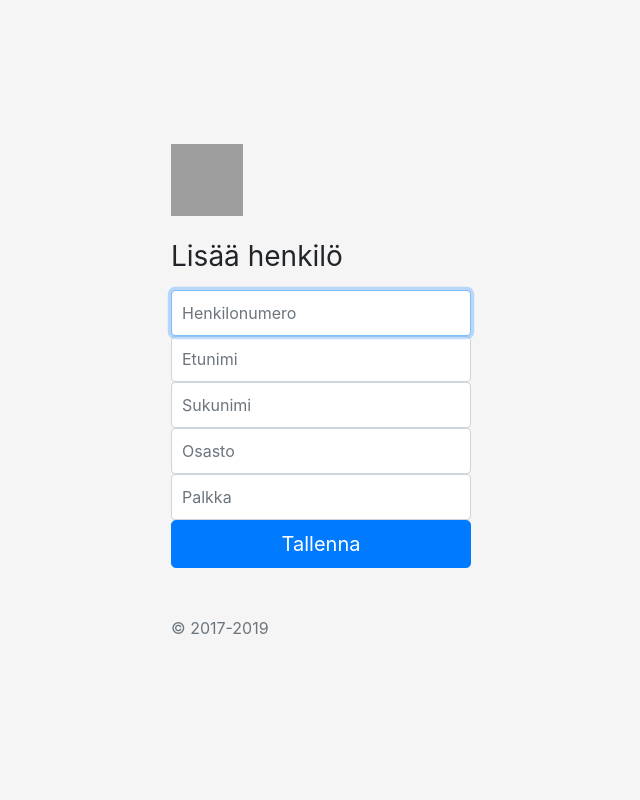
After one commit to leipomalla/symphony, a PHP site: page /HenkilonSyotto.php in a window 1280 px wide. The commit adds this page. Shown: the whole page, without its empty margins (319-959 px from the left). Run offline with PHP 8.4, Linux system fonts and the light colour scheme; grey boxes are pictures that could not be loaded.

```diff
--- /dev/null
+++ b/Luokat_Oliot/Henkilosto/HenkilonSyotto.php
@@ -0,0 +1,41 @@
+<!doctype html>
+<html lang="en">
+
+<head>
+    <!-- Required meta tags -->
+    <meta charset="utf-8">
+    <meta name="viewport" content="width=device-width, initial-scale=1, shrink-to-fit=no">
+
+    <!-- Bootstrap CSS -->
+    <link rel="stylesheet" href="https://stackpath.bootstrapcdn.com/bootstrap/4.3.1/css/bootstrap.min.css" integrity="sha384-ggOyR0iXCbMQv3Xipma34MD+dH/1fQ784/j6cY/iJTQUOhcWr7x9JvoRxT2MZw1T" crossorigin="anonymous">
+    <link rel="stylesheet" href="henkilo.css">
+    <title>Lisää henkilö</title>
+</head>
+
+<body>
+    <form class="form-signin" action="henkilonLisays.php" method="POST">
+        <img class="mb-4" src="/docs/4.3/assets/brand/bootstrap-solid.svg" alt="" width="72" height="72">
+        <h1 class="h3 mb-3 font-weight-normal">Lisää henkilö</h1>
+        <label for="inputHenkilonumero" class="sr-only">Henkilönumero</label>
+        <input name="henkilonumero" type="text" id="inputHenkilonumero" class="form-control" placeholder="Henkilonumero" required autofocus>
+        <label for="inputEtunimi" class="sr-only">Etunimi</label>
+        <input name="etunimi" type="text" id="inputEtunimi" class="form-control" placeholder="Etunimi" required>
+        <label for="inputSukunimi" class="sr-only">Sukunimi</label>
+        <input name="sukunimi" type="text" id="inputSukunimi" class="form-control" placeholder="Sukunimi" required>
+        <label for="inputOsasto" class="sr-only">Osasto</label>
+        <input name="osasto" type="text" id="inputOsasto" class="form-control" placeholder="Osasto" required>
+        <label for="inputPalkka" class="sr-only">Palkka</label>
+        <input name="palkka" type="text" id="inputPalkka" class="form-control" placeholder="Palkka" required>
+
+        <button class="btn btn-lg btn-primary btn-block" type="submit">Tallenna</button>
+        <p class="mt-5 mb-3 text-muted">&copy; 2017-2019</p>
+    </form>
+
+    <!-- Optional JavaScript -->
+    <!-- jQuery first, then Popper.js, then Bootstrap JS -->
+    <script src="https://code.jquery.com/jquery-3.3.1.slim.min.js" integrity="sha384-q8i/X+965DzO0rT7abK41JStQIAqVgRVzpbzo5smXKp4YfRvH+8abtTE1Pi6jizo" crossorigin="anonymous"></script>
+    <script src="https://cdnjs.cloudflare.com/ajax/libs/popper.js/1.14.7/umd/popper.min.js" integrity="sha384-UO2eT0CpHqdSJQ6hJty5KVphtPhzWj9WO1clHTMGa3JDZwrnQq4sF86dIHNDz0W1" crossorigin="anonymous"></script>
+    <script src="https://stackpath.bootstrapcdn.com/bootstrap/4.3.1/js/bootstrap.min.js" integrity="sha384-JjSmVgyd0p3pXB1rRibZUAYoIIy6OrQ6VrjIEaFf/nJGzIxFDsf4x0xIM+B07jRM" crossorigin="anonymous"></script>
+</body>
+
+</html>
--- /dev/null
+++ b/Luokat_Oliot/Henkilosto/henkilo.css
@@ -0,0 +1,44 @@
+html,
+body {
+  height: 100%;
+}
+
+body {
+  display: -ms-flexbox;
+  display: flex;
+  -ms-flex-align: center;
+  align-items: center;
+  padding-top: 40px;
+  padding-bottom: 40px;
+  background-color: #f5f5f5;
+}
+
+.form-signin {
+  width: 100%;
+  max-width: 330px;
+  padding: 15px;
+  margin: auto;
+}
+.form-signin .checkbox {
+  font-weight: 400;
+}
+.form-signin .form-control {
+  position: relative;
+  box-sizing: border-box;
+  height: auto;
+  padding: 10px;
+  font-size: 16px;
+}
+.form-signin .form-control:focus {
+  z-index: 2;
+}
+.form-signin input[type="email"] {
+  margin-bottom: -1px;
+  border-bottom-right-radius: 0;
+  border-bottom-left-radius: 0;
+}
+.form-signin input[type="password"] {
+  margin-bottom: 10px;
+  border-top-left-radius: 0;
+  border-top-right-radius: 0;
+}
--- a/Luokat_Oliot/Henkilosto/index.php
+++ b/Luokat_Oliot/Henkilosto/index.php
@@ -43,7 +43,7 @@
     <?php
       // Tulostetaan kaikki henkilöt
       foreach($henkilot as $henkilo){
-        $id = $henkilo['henkilonumero'];
+        $id = $henkilo['henkilonumero']; //tallennetaan muuttujaan jotta koodi kauniimpaa
     ?>
       <tr>
         <td><?php echo $id ?></th>
--- a/Luokat_Oliot/Tietokantatehtava/Linkki.php
+++ b/Luokat_Oliot/Tietokantatehtava/Linkki.php
@@ -66,7 +66,7 @@ Class Linkki {
     public function luoYhteysTietokantaan()
     {
         //viittaus luokkaan YHteydenHallinta
-        include("../Henkilosto/YhteydenHallinta.php");
+        include("YhteydenHallinta.php");
         // Yhteys tietokantaan
         $this->yhteydenhallinta = new YhteydenHallinta();
     }
```
Also changed, not shown: Luokat_Oliot/Henkilosto/Henkilo.php (+8 -1 lines), Luokat_Oliot/Henkilosto/YhteydenHallinta.php (+38 -12 lines), Luokat_Oliot/Henkilosto/henkilonLisays.php (added, +23 -0 lines), Luokat_Oliot/Tietokantatehtava/YhteydenHallinta.php (renamed from Luokat_Oliot/Tietokantatehtava/Yhteydenhallinta.php, +30 -7 lines), Luokat_Oliot/Tietokantatehtava/index.php (+9 -7 lines), Luokat_Oliot/Tietokantatehtava/konfiguraatio.ini (+7 -0 lines).
